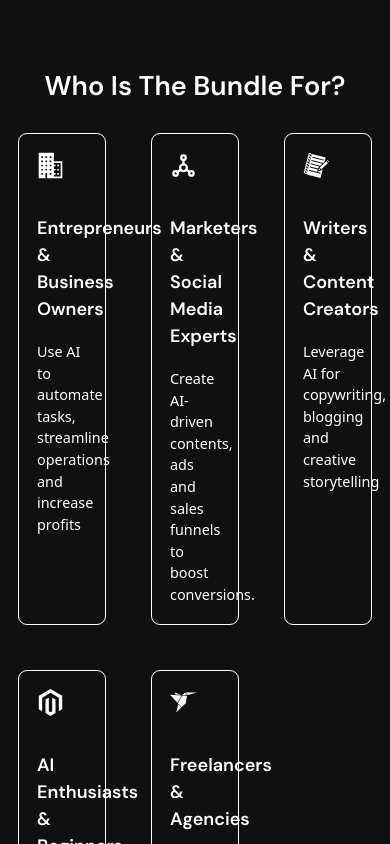
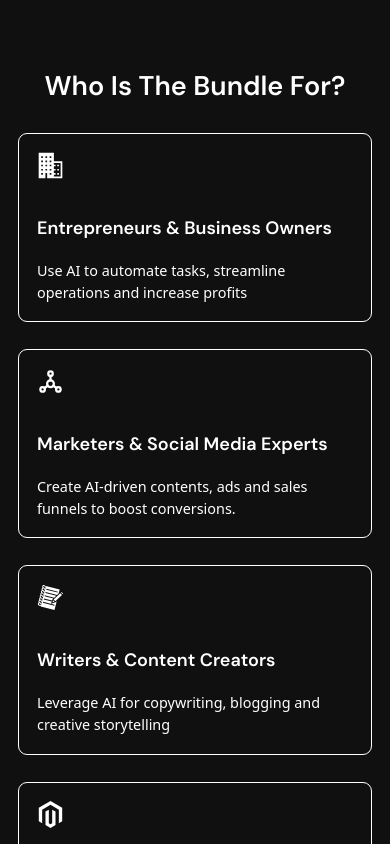
Before and after one commit to ejim11/self-care, a Next.js app: page / in a window 390 px wide. Shown: the part 800-1644 px from the top of the page. Built offline with nearby package versions, Linux system fonts and the light colour scheme.

Commit message:
💫 added framer animation to the who is the bundle for comp

```diff
--- a/components/WhoIsTheBundleFor.tsx
+++ b/components/WhoIsTheBundleFor.tsx
@@ -3,6 +3,7 @@ import { IoBusinessSharp } from "react-icons/io5";
 import { TbSocial } from "react-icons/tb";
 import { GiNotebook } from "react-icons/gi";
 import { SiMagento, SiFreelancer } from "react-icons/si";
+import { motion } from "framer-motion";
 
 const WhoIsTheBundleFor = () => {
   const iconClassname: string = "w-[3rem] h-[3rem] mb-[4rem]";
@@ -40,9 +41,17 @@ const WhoIsTheBundleFor = () => {
       <h2 className="text-center text-[3rem] font-semibold font-dmsans mb-[3rem]">
         Who Is The Bundle For?
       </h2>
-      <div className="grid grid-cols-3 w-full gap-[5rem]">
-        {data.map((item: { title: string; text: string; icon?: ReactNode }) => (
-          <div
+      <div className="grid grid-cols-3 w-full gap-[5rem] lg:gap-[3rem] xmd:grid-cols-2 smd:grid-cols-1">
+        {data.map(
+          (
+            item: { title: string; text: string; icon?: ReactNode },
+            i: number
+          ) => (
+            <motion.div
+              initial={{ opacity: 0, x: 30, y: 10 }}
+              whileInView={{ opacity: 1, x: 0, y: 0 }}
+              viewport={{ once: true }}
+              transition={{ duration: 0.3, delay: i * 0.1, ease: "easeIn" }}
               key={item.title}
               className="border border-color-white bg-gray-850 p-[2rem] rounded-[1rem]"
             >
@@ -51,8 +60,9 @@ const WhoIsTheBundleFor = () => {
                 {item.title}
               </p>
               <p>{item.text}</p>
-          </div>
-        ))}
+            </motion.div>
+          )
+        )}
       </div>
     </section>
   );
```
Lines whose indentation alone changed are shown as unchanged.
